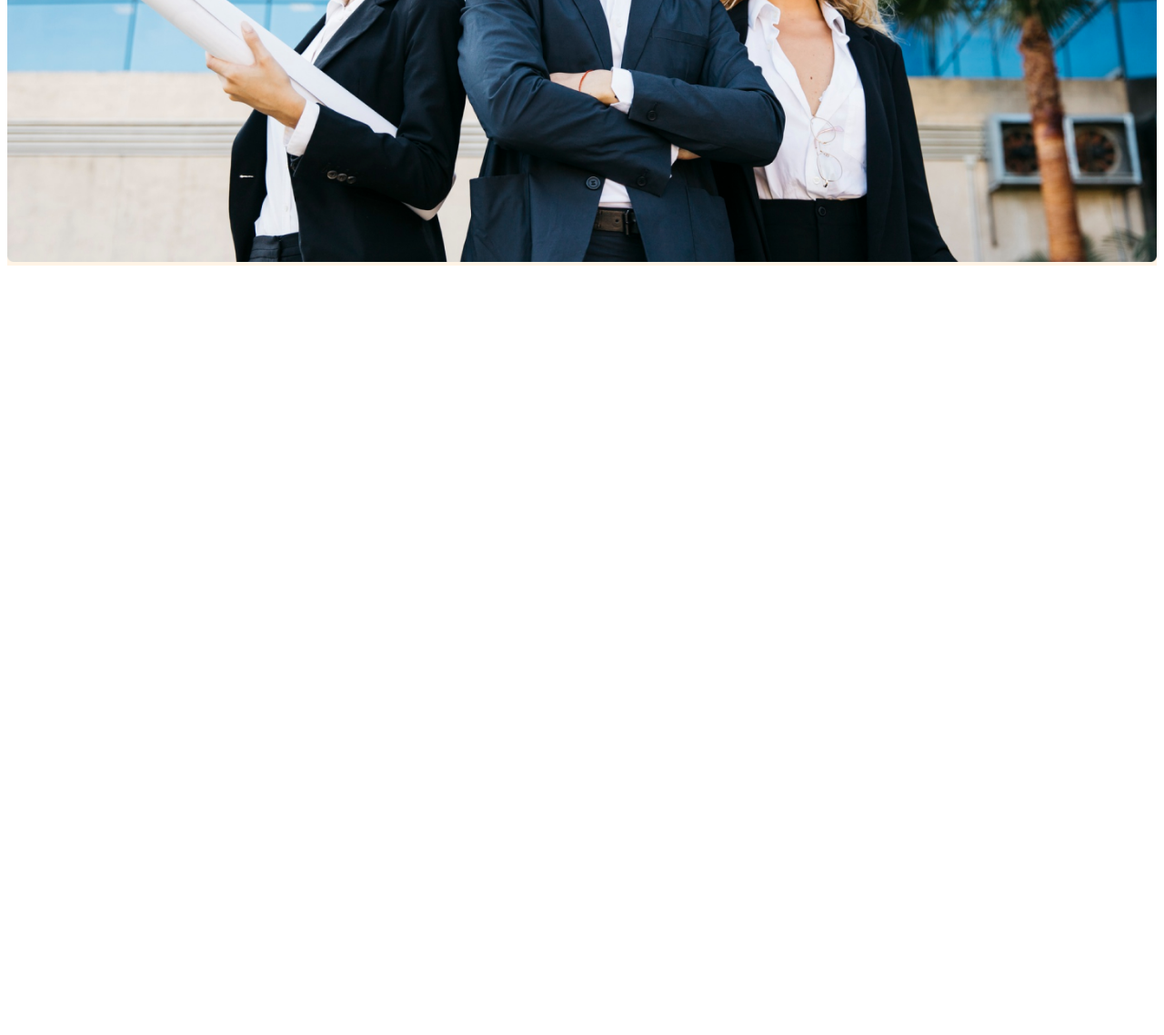
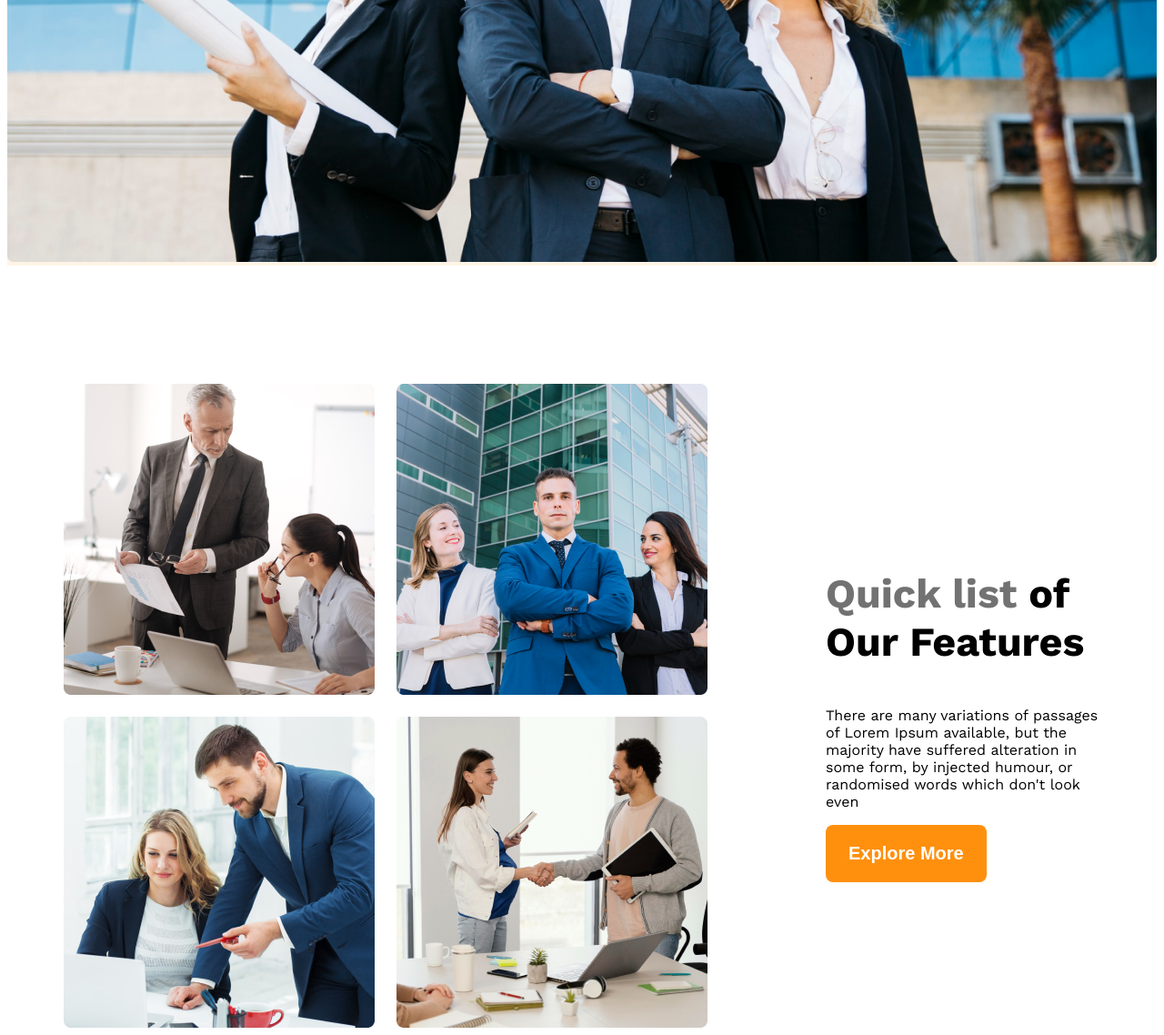
Before and after one commit to Hossain-Mahmud40/g3-architect-website, a plain HTML site: page index.html in a window 1280 px wide. Shown: the part 882-2020 px from the top of the page at 91% size. Before the commit the page ends 1182 px from the top, so only its background shows below. Drawn offline with nearby package versions, Linux system fonts and the light colour scheme.

Commit message:
Add team section with images and features to main content

```diff
--- a/index.html
+++ b/index.html
@@ -42,7 +42,31 @@
         />
       </div>
     </header>
-    <main></main>
+    <main>
+      <section class="teams display-flex">
+        <div class="team-img-container">
+          <img
+            src="images/team1.png"
+            alt="Two Architects discussing about a project"
+          />
+          <img src="images/team2.png" alt="" />
+          <img src="images/team3.png" alt="" />
+          <img src="images/team4.png" alt="" />
+        </div>
+        <div class="our-features">
+          <h3 class="feature-title">
+            <span id="quick-list" class="text-light-gray">Quick list</span>
+            <span>of Our</span> <span id="features">Features</span>
+          </h3>
+          <p class="feature-description">
+            There are many variations of passages of Lorem Ipsum available, but
+            the majority have suffered alteration in some form, by injected
+            humour, or randomised words which don't look even
+          </p>
+          <button class="btn-primary">Explore More</button>
+        </div>
+      </section>
+    </main>
     <footer></footer>
   </body>
 </html>
--- a/styles/architects.css
+++ b/styles/architects.css
@@ -34,7 +34,13 @@
   font-weight: 600;
   cursor: pointer;
 }
-
+main {
+  max-width: 1140px;
+  margin: 0 auto;
+}
+main > section {
+  margin-top: 130px;
+}
 /* Header Styles */
 
 /* Navbar related styles */
@@ -80,6 +86,26 @@
   /* border-radius: 8px; */
 }
 
+/* Team and feature related Styles */
+.teams {
+  align-items: center;
+}
+.team-img-container {
+  display: grid;
+  grid-template-columns: repeat(2, 1fr);
+  gap: 24px;
+}
+.our-features {
+  margin-left: 130px;
+  max-width: 530px;
+}
+.feature-title {
+  font-size: 2.8rem;
+  font-weight: 700;
+}
+#quic-list {
+  font-weight: 500;
+}
 /* Responsive Media Queries */
 @media screen and (max-width: 576px) {
   .navbar,
```
